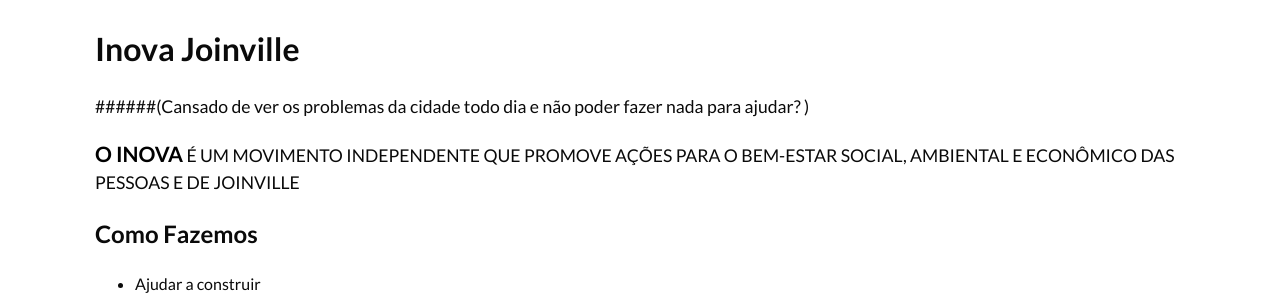
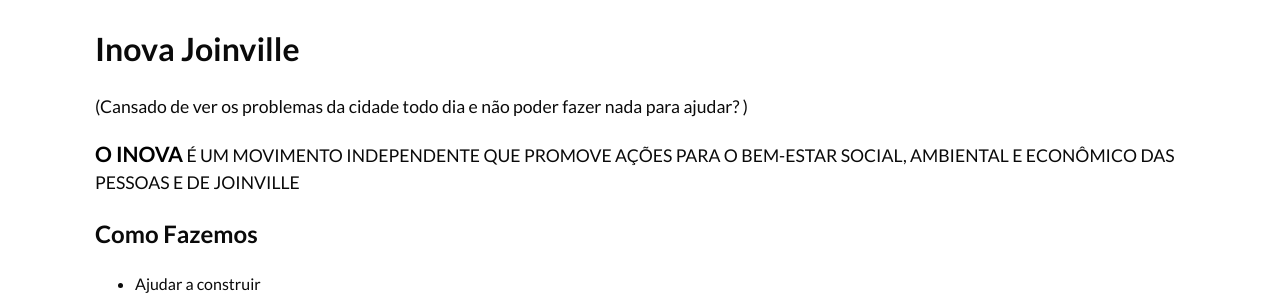
Before and after one commit to inovajoinville/inovajoinville.github.io, a Jekyll site: the page built from 00-sobre.md, in a window 1280 px wide. Shown: the part 349-644 px from the top of the page. Built offline with Jekyll 4.4.1, drawn with Linux system fonts in a browser that asks for light colours; nearby versions of some CDN libraries; library files that are not in the unit come from our copies.

```diff
--- a/00-sobre.md
+++ b/00-sobre.md
@@ -6,7 +6,7 @@ permalink: /sobre/
 
 # Inova Joinville
 
-######(Cansado de ver os problemas da cidade todo dia e não poder fazer nada para ajudar? )
+(Cansado de ver os problemas da cidade todo dia e não poder fazer nada para ajudar? )
 
 **[O INOVA](http://inovajoinville.github.io)** É UM MOVIMENTO INDEPENDENTE QUE PROMOVE AÇÕES PARA O BEM-ESTAR SOCIAL, AMBIENTAL E ECONÔMICO DAS PESSOAS E DE JOINVILLE
 
```
